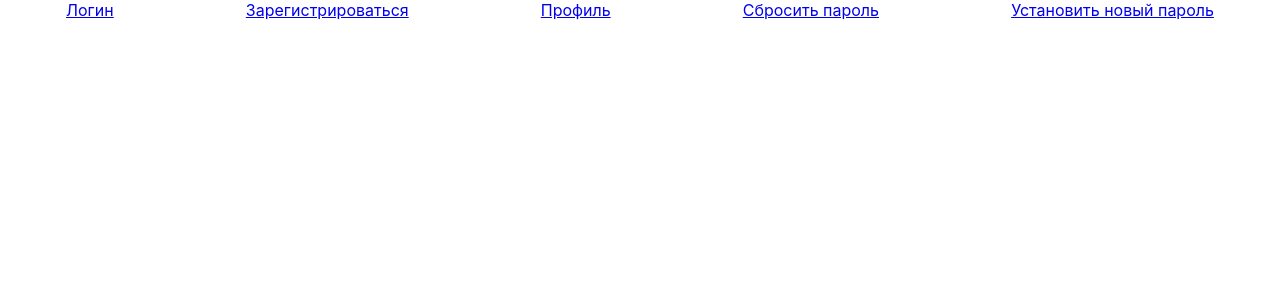
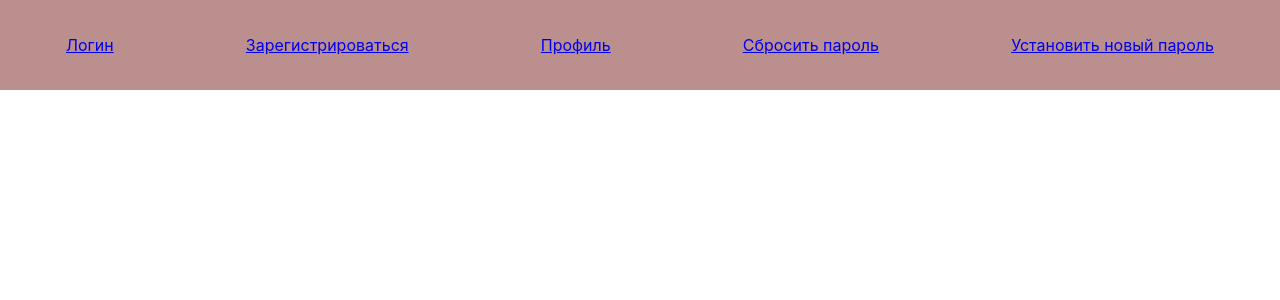
Before and after one commit to makhnev-a/react-friday-ts, a React (Create React App) app: page / in a window 1280 px wide. Shown: the top 300 px of the page. Built offline with nearby package versions, Linux system fonts and the light colour scheme.

Commit message:
header style add

```diff
--- a/src/components/Header/Header.module.css
+++ b/src/components/Header/Header.module.css
@@ -1,4 +1,6 @@
 .nav {
     display: flex;
     justify-content: space-around;
+    background-color: rosybrown;
+    padding: 35px 0;
 }
```
